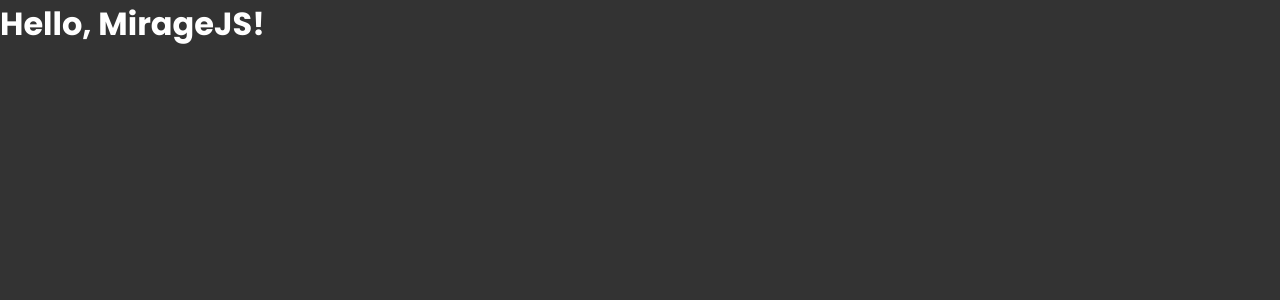
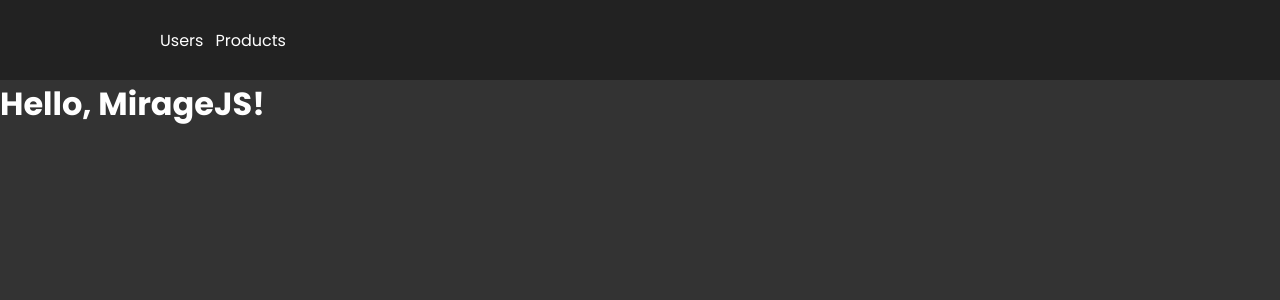
Before and after one commit to victorbadaro/miragejs-usage-example, a React (Vite) app: page /products in a window 1280 px wide. Shown: the top 300 px of the page. Built offline with nearby package versions, Linux system fonts and the light colour scheme.

Commit message:
feat: add header component and its styles

```diff
--- a/src/App.tsx
+++ b/src/App.tsx
@@ -1,9 +1,11 @@
+import { Header } from './components/Header';
 import { GlobalStyle } from './styles/global';
 
 export function App() {
   return (
     <>
       <GlobalStyle />
+      <Header />
       <h1>Hello, MirageJS!</h1>
     </>
   );
--- /dev/null
+++ b/src/components/Header/index.tsx
@@ -0,0 +1,12 @@
+import { Container } from './styles';
+
+export function Header() {
+    return (
+        <Container>
+            <div>
+                <a href="/">Users</a>
+                <a href="/products">Products</a>
+            </div>
+        </Container>
+    );
+}
--- /dev/null
+++ b/src/components/Header/styles.ts
@@ -0,0 +1,38 @@
+import styled from 'styled-components';
+
+export const Container = styled.header`
+    height: 80px;
+    background-color: #222;
+
+    & > div {
+        display: flex;
+        align-items: center;
+        margin: 0 auto;
+        width: 75%;
+        height: 100%;
+
+        a {
+            position: relative;
+
+            &::after {
+                content: '';
+                position: absolute;
+                bottom: 0;
+                left: 0;
+                width: 0;
+                height: 2px;
+                border-radius: 2px;
+                background-color: #fff;
+                transition: width 200ms;
+            }
+
+            &:hover::after {
+                width: 100%;
+            }
+
+            & + a {
+                margin-left: 12px;
+            }
+        }
+    }
+`;
```
